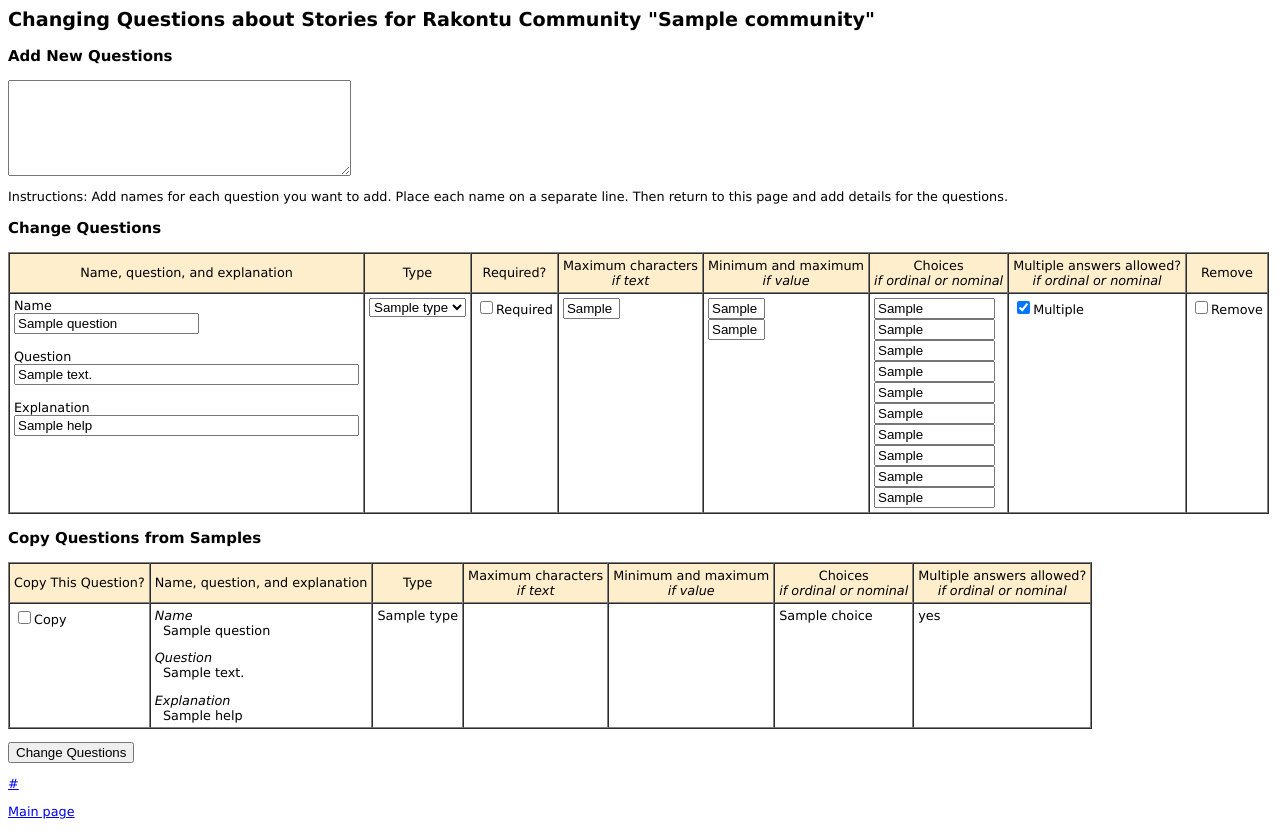
After one commit to cfkurtz/rakontu, a Django app: template Rakontu/templates/manage/questions/stories.html in a window 1280 px wide. The commit adds this page. Run offline with Django 3.2, Linux system fonts and the light colour scheme; the template is opened without the code that fills it: most values are stand-ins (such as "Sample title", 1, 10 or a date in 2020).

Commit message:
Started changing the question system so that you can not just check off system questions but you can really add and edit all details of questions, for all article types and for members. Have this working for story questions, need to do it for all other types as well.  It is not that hard to change this now, and the way I had it was too simple to even begin to play with it fully. This is MUCH more interesting.
Also moved community questions and rules to snippets because they are not going to work for a while and it's better to have only working code in the code files. Snippets is a repository of stuff I abandoned, just in case I figured out something useful in that code and need it again.

```diff
--- /dev/null
+++ b/Rakontu/templates/manage/questions/stories.html
@@ -0,0 +1,105 @@
+<html>
+	<head>
+		<link type="text/css" rel="stylesheet" href="/stylesheets/base.css" />
+	</head>
+	<body>
+		<form action="/manage/questions/stories" method="post" enctype="multipart/form-data">
+		<h2>Changing Questions about Stories for Rakontu Community "{{ community.name|escape }}"</h2>
+
+		<h3>Add New Questions</h3>
+		<div><textarea name="newQuestionNames" rows="6" cols="40"></textarea></div>
+		<p>Instructions: Add names for each question you want to add.
+		Place each name on a separate line. Then return to this page and add details for the questions.</p>
+		<p>
+
+		<h3>Change Questions</h3>
+      	<table border="1" cellpadding="4" cellspacing="0">
+      	<tr>
+      		<th>Name, question, and explanation</th>
+      		<th>Type</th>
+      		<th>Required?</th>
+      		<th>Maximum characters<br><i>if text</i></th>
+      		<th>Minimum and maximum<br><i>if value</i></th>
+      		<th>Choices<br><i>if ordinal or nominal</i></i></th>
+      		<th>Multiple answers allowed?<br><i>if ordinal or nominal</i></th>
+      		<th>Remove</th>
+      		</tr>
+      		{% for question in questions %}
+      			<tr>
+      			<td valign="top">Name<div><input type="text" name="name|{{question.key}}" size="20" value="{{question.name}}"></div>
+      				<br>Question<div><input type="text" name="text|{{question.key}}" size="40" value="{{question.text}}"></div>
+      				<br>Explanation<div><input type="text" name="help|{{question.key}}" size="40" value="{{question.help}}"></div></td>
+      			<td valign="top"><div><select name="type|{{question.key}}">
+      				{% for type in question_types %}
+      			 		<option value="{{type}}"
+      			 		{% ifequal type question.type %}
+      			 			selected="selected"
+      			 		{% endifequal %}
+      			 		>{{type}}</option>
+      			 	{% endfor %}
+      			 	</select></div></td>
+     			 <td valign="top"><label><input type="checkbox" name="required|{{question.key}}" value="required|{{question.key}}"
+     			 	{% if question.required %}
+     			 		checked="checked"
+     			 	{% endif %}
+     			 	>Required</label></div></td>
+      			 <td valign="top"><div><input type="text" name="lengthIfText|{{question.key}}" size="4" value="{{question.lengthIfText}}"></div></td>
+      			 <td valign="top"><div><input type="text" name="minIfValue|{{question.key}}" size="4" value="{{question.minIfValue}}"></div>
+      			 	<div><input type="text" name="maxIfValue|{{question.key}}" size="4" value="{{question.maxIfValue}}"></div>
+      			 	</td>
+      			 <td valign="top">
+      			 	<div><input type="text" name="choice0|{{question.key}}" size="12" value="{{question.choices.0}}"></div>
+      			 	<div><input type="text" name="choice1|{{question.key}}" size="12" value="{{question.choices.1}}"></div>
+      			 	<div><input type="text" name="choice2|{{question.key}}" size="12" value="{{question.choices.2}}"></div>
+      			 	<div><input type="text" name="choice3|{{question.key}}" size="12" value="{{question.choices.3}}"></div>
+      			 	<div><input type="text" name="choice4|{{question.key}}" size="12" value="{{question.choices.4}}"></div>
+      			 	<div><input type="text" name="choice5|{{question.key}}" size="12" value="{{question.choices.5}}"></div>
+      			 	<div><input type="text" name="choice6|{{question.key}}" size="12" value="{{question.choices.6}}"></div>
+      			 	<div><input type="text" name="choice7|{{question.key}}" size="12" value="{{question.choices.7}}"></div>
+      			 	<div><input type="text" name="choice8|{{question.key}}" size="12" value="{{question.choices.8}}"></div>
+      			 	<div><input type="text" name="choice9|{{question.key}}" size="12" value="{{question.choices.9}}"></div>
+      			 	</td>
+     			 <td valign="top"><label><input type="checkbox" name="multiple|{{question.key}}" value="multiple|{{question.key}}"
+     			 	{% if question.multiple %}
+     			 		checked="checked"
+     			 	{% endif %}
+     			 	>Multiple</label></div></td>
+      			 <td valign="top"><input type="checkbox" name="remove|{{question.key}}" />Remove</td>
+      				</tr>
+      		{% endfor %}
+      	</table>
+
+		<h3>Copy Questions from Samples</h3>
+      	<table border="1" cellpadding="4" cellspacing="0">
+      	<tr>
+      		<th>Copy This Question?</th>
+      		<th>Name, question, and explanation</th>
+      		<th>Type</th>
+      		<th>Maximum characters<br><i>if text</i></th>
+      		<th>Minimum and maximum<br><i>if value</i></th>
+      		<th>Choices<br><i>if ordinal or nominal</i></i></th>
+      		<th>Multiple answers allowed?<br><i>if ordinal or nominal</i></th>
+      		</tr>
+			{% for sys_question in system_questions %}
+      			<td valign="top"><div><input type="checkbox" name="copy|{{sys_question.key}}" value="copy|{{sys_question.key}}"/>Copy</div></td>
+				<td valign="top"><i>Name</i><br>&nbsp; {{sys_question.name}}<p>
+					<i>Question</i><br>&nbsp; {{sys_question.text}}<p>
+					<i>Explanation</i><br>&nbsp; {{sys_question.help}}</td>
+				<td valign="top">{{sys_question.type}}</td>
+				<td valign="top">{% ifequal sys_question.type "text" %} {{sys_question.lengthIfText}} {% else %} &nbsp; {% endifequal %}</td>
+				<td valign="top">{% ifequal sys_question.type "value" %} {{sys_question.minIfValue}} {% else %} &nbsp; {% endifequal %}<br>
+				{% ifequal sys_question.type "value" %} {{sys_question.maxIfValue}} {% else %} &nbsp; {% endifequal %}</td>
+				<td valign="top">{% if sys_question.choices %} {{sys_question.choices|join:"<br>"}}  {% else %} &nbsp; {% endif %}</td>
+				<td valign="top">{{sys_question.multiple|yesno:"yes, no, maybe"}}</td>
+				</tr>
+			{% endfor %}
+			</table>
+
+		<p>
+    <input type="submit" name="changeQuestions" value="Change Questions">
+	</form>
+	<p>
+    <a href="{{ url }}">{{ url_linktext }}</a>
+	</body>
+	<p><a href="/">Main page</a>
+</html>
--- a/Rakontu/templates/manage/settings.html
+++ b/Rakontu/templates/manage/settings.html
@@ -7,7 +7,7 @@
 		<h2>Changing Settings for Rakontu Community "{{ community.name|escape }}"</h2>
 		<h3>Name and description</h3>
 		<p>Community name</p>
-		<div><input type="text" name="name" value="{{ community.name|escape }}"/></div>
+		<div><input type="text" name="name" value="{{ community.name }}"/></div>
 		<p>Community description</p>
 		<div><textarea name="description" rows="10" cols="60">{{ community.description|escape }}</textarea></div>
 		<i>Full URLs in the community description will be converted to links in what is shown.</i>
```
Also changed, not shown: Rakontu/main.py (+118 -3 lines), Rakontu/models.py (+11 -69 lines), Rakontu/snippets.py (+69 -0 lines), Rakontu/systemquestions.py (+0 -16 lines), Rakontu/templates/visitCommunity.html (+10 -4 lines).
